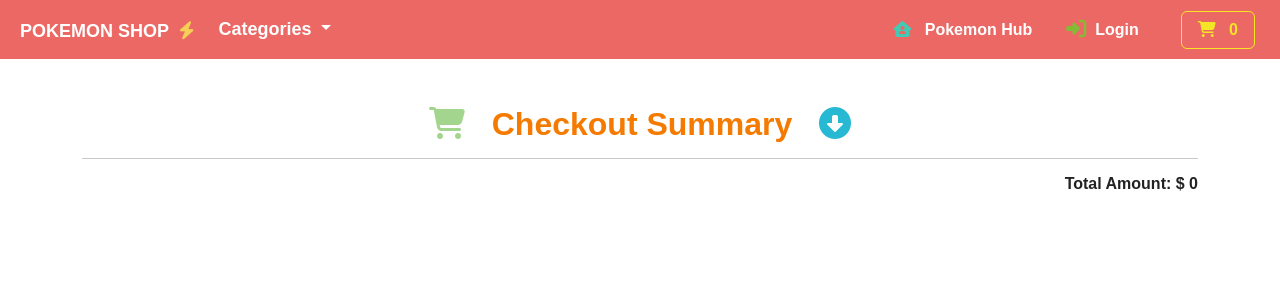
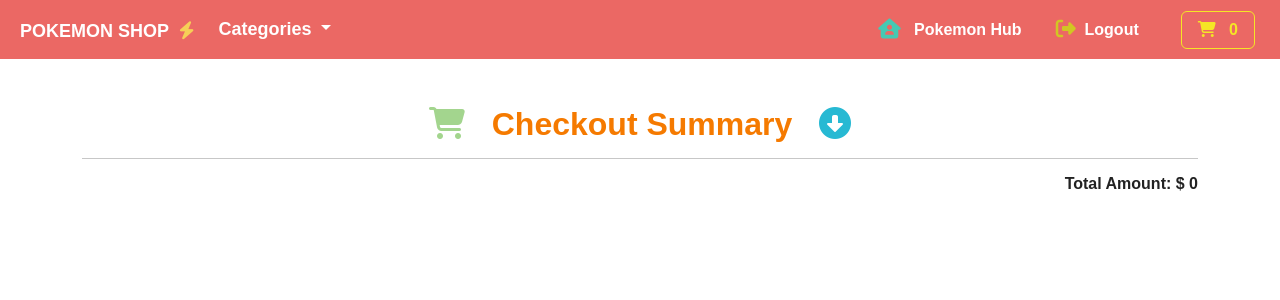
Before and after one commit to aokealy/pokemonshop, a Django app: page /checkout/ in a window 1280 px wide. Shown: the top 300 px of the page. Run offline with Django 3.2, Linux system fonts and the light colour scheme; a user stored in the database is signed in; data comes from the database, SQL or seed files in the repository; both versions use the stored data as it was after the commit; some libraries are stand-ins or nearby versions; some web fonts are replaced.

Commit message:
add authentication for when logged in and logged out and style the font awesome icons

```diff
--- a/shop/templates/shop/base.html
+++ b/shop/templates/shop/base.html
@@ -122,7 +122,7 @@
 
                     <li class="nav-item">
 
-                        <a class="btn btn-alert navbar-btn text-white" type="button"  href="{% url 'pokemon-hub' %}"><i class="fa-solid fa-house-user" style="color: #45c9b3;"></i> &nbsp; Pokemon Hub </a>
+                        <a class="btn btn-alert navbar-btn text-white" type="button"  href="{% url 'pokemon-hub' %}"><i class="fa-solid fa-house-user fa-lg" style="color: #45c9b3;"></i> &nbsp; Pokemon Hub </a>
 
                     </li>
 
@@ -135,12 +135,23 @@
                     </li>
                     {% endif %}
 
+                    {% if user.is_authenticated %}
 
                     <li class="nav-item">
 
-                        <a class="btn btn-alert navbar-btn text-white" type="button"  href="{% url 'my-login' %}"><i class="fa-solid fa-right-to-bracket fa-lg" style="color: #83ba36;"></i>&nbsp; Login </a>
+                        <a class="btn btn-alert navbar-btn text-white" type="button"  href="{% url 'profile-logout' %}"><i class="fa-solid fa-right-from-bracket fa-lg" style="color: #d1c623;"></i>&nbsp; Logout </a>
 
                     </li>
+                    {% else %}
+
+
+                        <li class="nav-item">
+
+                            <a class="btn btn-alert navbar-btn text-white" type="button"  href="{% url 'my-login' %}"><i class="fa-solid fa-right-to-bracket fa-lg" style="color: #83ba36;"></i>&nbsp; Login </a>
+
+                        </li>
+
+                    {% endif %}
 
 
                 &nbsp; &nbsp; &nbsp;
```
Also changed, not shown: db.sqlite3.
